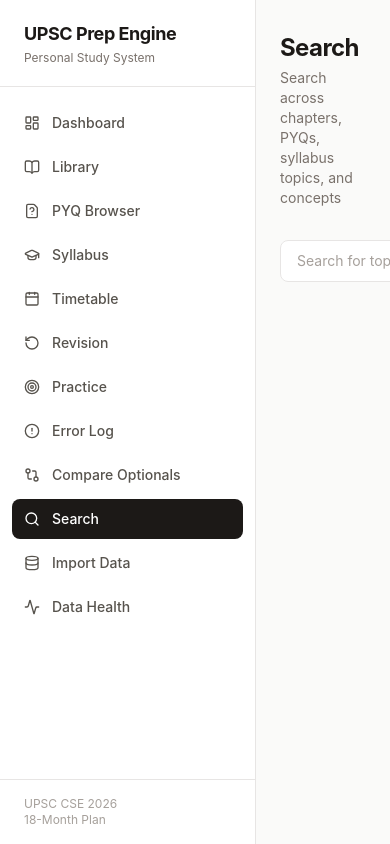
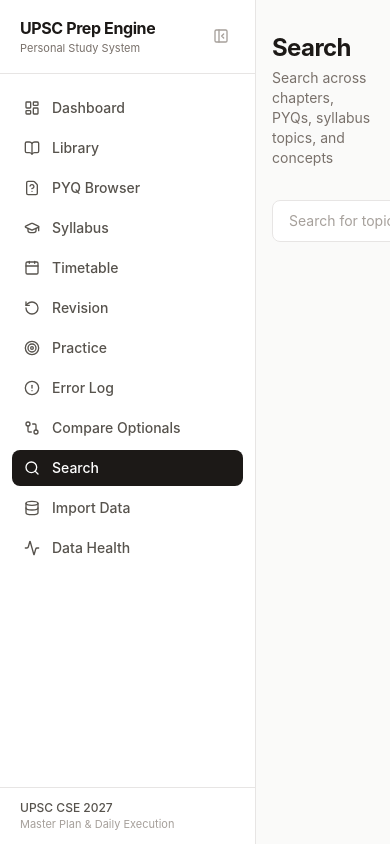
Before and after one commit to sakshampratap8800/upsc-prep-engine, a Next.js app: page /search in a window 390 px wide. Built offline with nearby package versions, Linux system fonts and the light colour scheme.

Commit message:
feat: collapsible sidebar with toggle button, animations, and localstorage state

```diff
--- a/src/app/layout.tsx
+++ b/src/app/layout.tsx
@@ -1,6 +1,7 @@
 import type { Metadata } from 'next';
 import './globals.css';
 import { Sidebar } from '@/components/Sidebar';
+import { SidebarProvider } from '@/context/SidebarContext';
 
 export const metadata: Metadata = {
   title: 'UPSC Prep Engine',
@@ -11,14 +12,16 @@
   return (
     <html lang="en">
       <body className="bg-stone-50 text-stone-900 antialiased">
+        <SidebarProvider>
           <div className="flex h-screen overflow-hidden">
             <Sidebar />
-          <main className="flex-1 overflow-y-auto">
-            <div className="mx-auto max-w-7xl px-6 py-8">
+            <main className="flex-1 overflow-y-auto min-w-0">
+              <div className="mx-auto max-w-7xl px-4 sm:px-6 py-8">
                 {children}
               </div>
             </main>
           </div>
+        </SidebarProvider>
       </body>
     </html>
   );
--- a/src/components/Sidebar.tsx
+++ b/src/components/Sidebar.tsx
@@ -15,8 +15,11 @@
   GitCompare,
   Database,
   Activity,
+  PanelLeftClose,
+  PanelLeft,
   type LucideIcon,
 } from 'lucide-react';
+import { useSidebar } from '@/context/SidebarContext';
 
 interface NavItem {
   label: string;
@@ -41,16 +44,45 @@
 
 export function Sidebar() {
   const pathname = usePathname();
+  const { isOpen, toggle } = useSidebar();
 
   return (
-    <aside className="flex h-full w-64 flex-col border-r border-stone-200 bg-white">
-      <div className="border-b border-stone-200 px-6 py-5">
-        <h1 className="text-lg font-bold tracking-tight text-stone-900">
+    <>
+      {/* Floating Toggle Button when Sidebar is Closed */}
+      {!isOpen && (
+        <button
+          onClick={toggle}
+          title="Open Navigation"
+          className="fixed bottom-6 left-6 z-50 flex h-11 w-11 items-center justify-center rounded-xl bg-stone-900 text-white shadow-xl hover:bg-stone-800 transition-transform active:scale-95 cursor-pointer"
+        >
+          <PanelLeft className="h-5 w-5" />
+        </button>
+      )}
+
+      {/* Sidebar Container */}
+      <aside
+        className={`relative flex h-full flex-col border-r border-stone-200 bg-white transition-all duration-300 ease-in-out ${
+          isOpen ? 'w-64 min-w-[16rem]' : 'w-0 min-w-0 border-r-0 overflow-hidden'
+        }`}
+      >
+        {/* Header with Title & Collapse Button */}
+        <div className="flex items-center justify-between border-b border-stone-200 px-5 py-4">
+          <div className="truncate">
+            <h1 className="text-base font-bold tracking-tight text-stone-900 truncate">
               UPSC Prep Engine
             </h1>
-        <p className="mt-0.5 text-xs text-stone-500">Personal Study System</p>
+            <p className="text-[11px] text-stone-500">Personal Study System</p>
+          </div>
+          <button
+            onClick={toggle}
+            title="Hide Sidebar"
+            className="rounded-lg p-1.5 text-stone-400 hover:bg-stone-100 hover:text-stone-700 transition cursor-pointer"
+          >
+            <PanelLeftClose className="h-4 w-4" />
+          </button>
         </div>
 
+        {/* Navigation Items */}
         <nav className="flex-1 overflow-y-auto px-3 py-4">
           <ul className="space-y-1">
             {navItems.map((item) => {
@@ -63,14 +95,14 @@
                 <li key={item.href}>
                   <Link
                     href={item.href}
-                  className={`flex items-center gap-3 rounded-lg px-3 py-2.5 text-sm font-medium transition-colors ${
+                    className={`flex items-center gap-3 rounded-lg px-3 py-2 text-sm font-medium transition-colors ${
                       isActive
                         ? 'bg-stone-900 text-white'
                         : 'text-stone-600 hover:bg-stone-100 hover:text-stone-900'
                     }`}
                   >
                     <Icon className="h-4 w-4 flex-shrink-0" />
-                  {item.label}
+                    <span className="truncate">{item.label}</span>
                   </Link>
                 </li>
               );
@@ -78,10 +110,12 @@
           </ul>
         </nav>
 
-      <div className="border-t border-stone-200 px-6 py-4">
-        <p className="text-xs text-stone-400">UPSC CSE 2026</p>
-        <p className="text-xs text-stone-400">18-Month Plan</p>
+        {/* Footer */}
+        <div className="border-t border-stone-200 px-5 py-3">
+          <p className="text-xs font-medium text-stone-600">UPSC CSE 2027</p>
+          <p className="text-[11px] text-stone-400">Master Plan & Daily Execution</p>
         </div>
       </aside>
+    </>
   );
 }
--- /dev/null
+++ b/src/context/SidebarContext.tsx
@@ -0,0 +1,49 @@
+'use client';
+
+import React, { createContext, useContext, useState, useEffect } from 'react';
+
+interface SidebarContextType {
+  isOpen: boolean;
+  setIsOpen: (open: boolean) => void;
+  toggle: () => void;
+}
+
+const SidebarContext = createContext<SidebarContextType | undefined>(undefined);
+
+export function SidebarProvider({ children }: { children: React.ReactNode }) {
+  const [isOpen, setIsOpen] = useState(true);
+
+  useEffect(() => {
+    const saved = localStorage.getItem('sidebar_open');
+    if (saved !== null) {
+      setIsOpen(saved === 'true');
+    }
+  }, []);
+
+  const toggle = () => {
+    setIsOpen((prev) => {
+      const next = !prev;
+      localStorage.setItem('sidebar_open', String(next));
+      return next;
+    });
+  };
+
+  const handleSetOpen = (open: boolean) => {
+    setIsOpen(open);
+    localStorage.setItem('sidebar_open', String(open));
+  };
+
+  return (
+    <SidebarContext.Provider value={{ isOpen, setIsOpen: handleSetOpen, toggle }}>
+      {children}
+    </SidebarContext.Provider>
+  );
+}
+
+export function useSidebar() {
+  const context = useContext(SidebarContext);
+  if (!context) {
+    throw new Error('useSidebar must be used within a SidebarProvider');
+  }
+  return context;
+}
```
Lines whose indentation alone changed are shown as unchanged.
